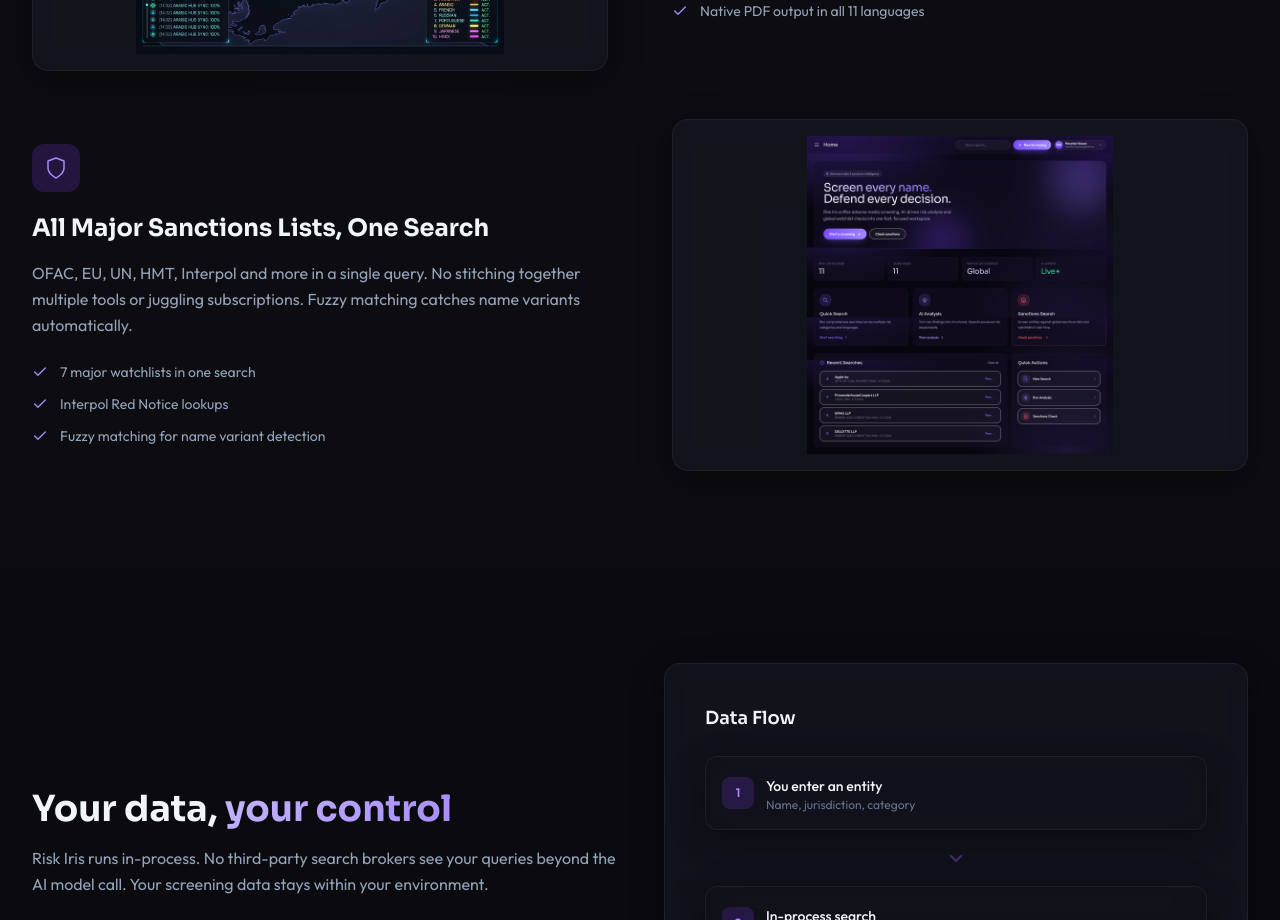
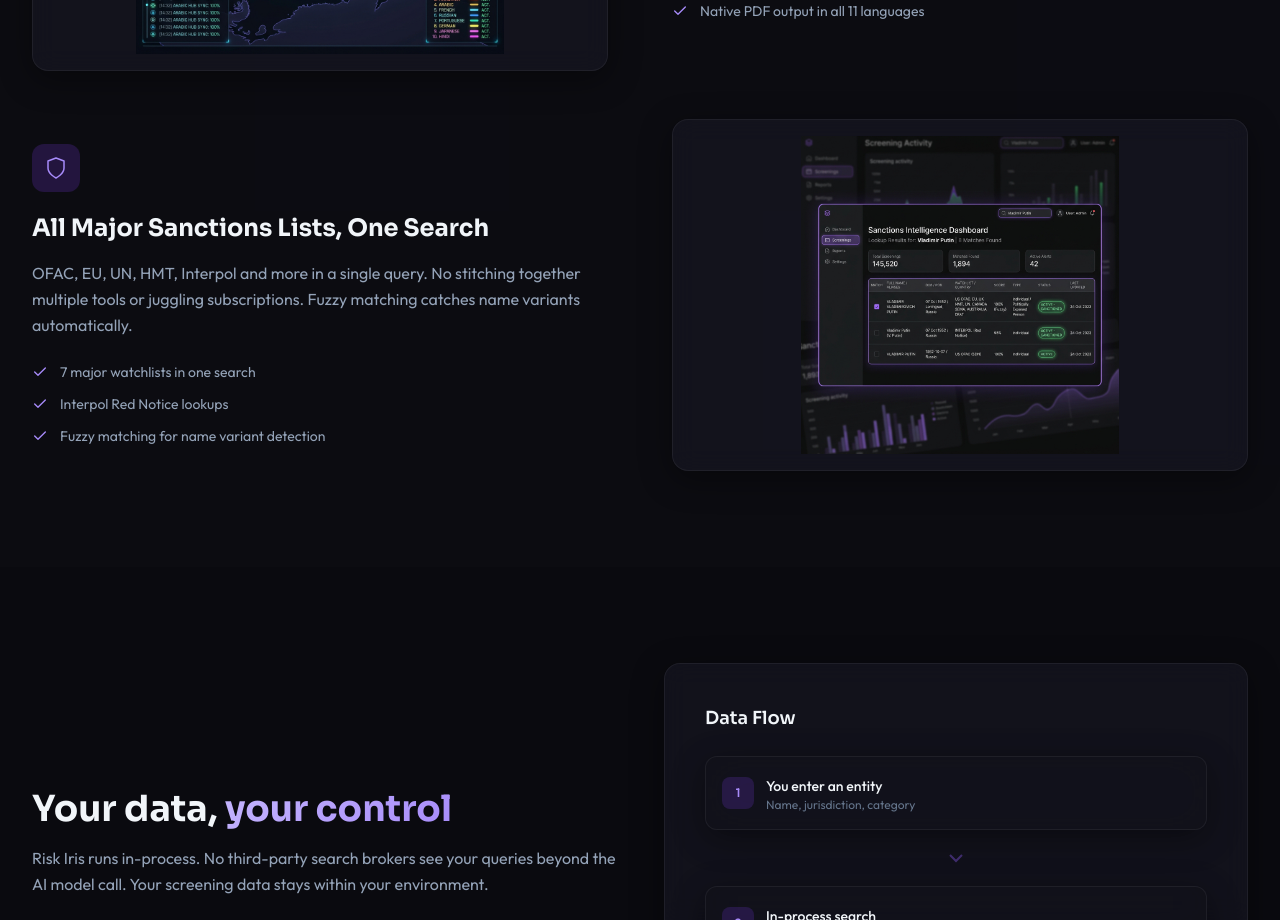
Before and after one commit to corporateresearch/RiskIrisLandingPage, a Next.js app: page / in a window 1280 px wide. Shown: the part 6140-7060 px from the top of the page. Built offline with nearby package versions, Linux system fonts and the light colour scheme.

Commit message:
Refactor code structure for improved readability and maintainability

```diff
--- a/src/components/WhyRiskIris.tsx
+++ b/src/components/WhyRiskIris.tsx
@@ -84,7 +84,7 @@ export default function WhyRiskIris() {
                   )}
                   {i === 2 && (
                     <Image
-                      src="/assets/screenshot.png"
+                      src="/assets/sanctions_comparison.png"
                       alt="Sanctions list comparison"
                       width={600}
                       height={350}
```
Also changed, not shown: screenshot.png (added).
